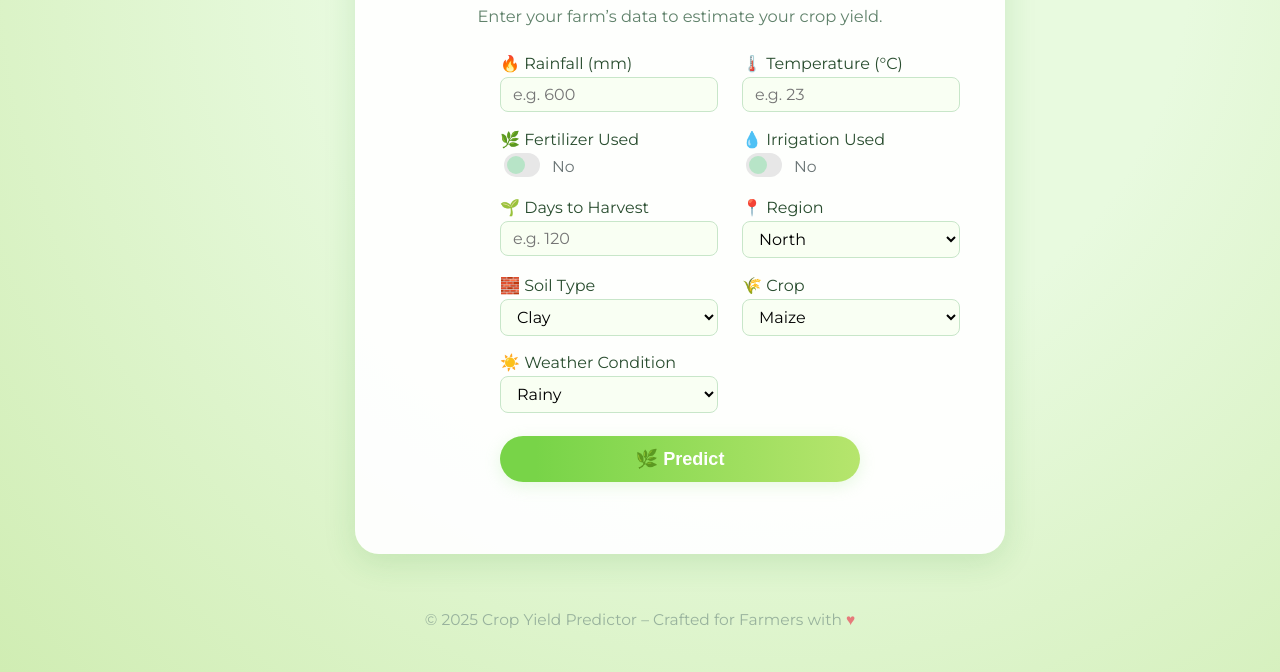
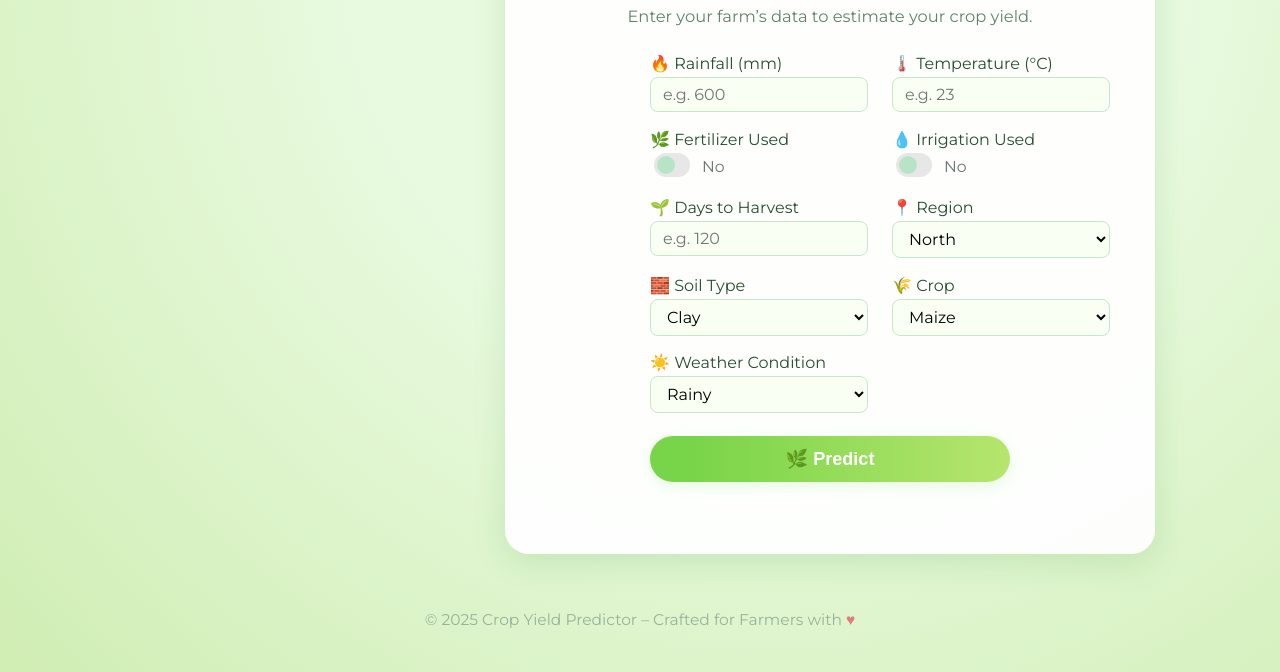
Before and after one commit to AletiAdarsh/Crop-Yeild_predictor, a plain HTML site: page index.html in a window 1280 px wide. Shown: the part 128-800 px from the top of the page. Drawn offline with Linux system fonts and the light colour scheme.

Commit message:
Update index.html

```diff
--- a/index.html
+++ b/index.html
@@ -24,7 +24,7 @@
   max-width: 560px;
   width: 100%;
   margin-bottom: 24px;
-  margin-left: 80px;  /* 👈 Add this */
+  margin-left: 380px;  /* 👈 Add this */
   display: flex;
   flex-direction: column;
   align-items: center;
```
